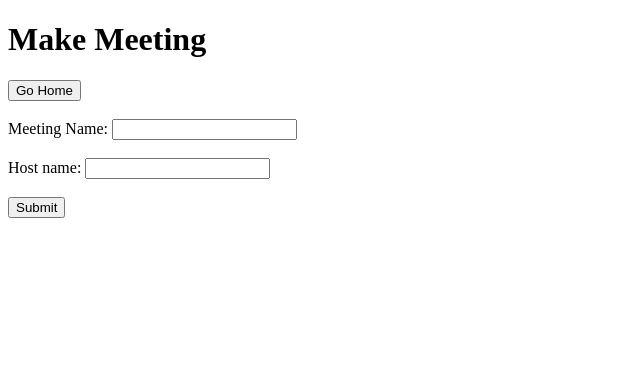
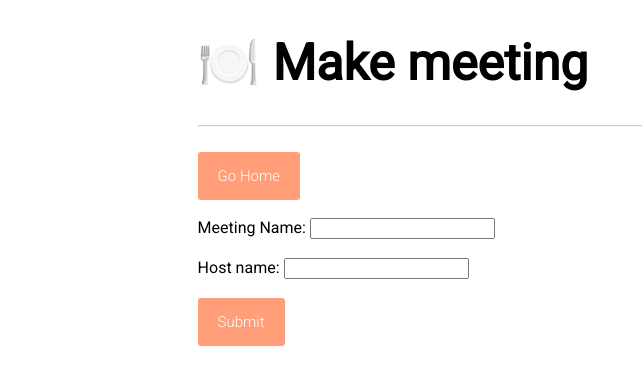
Before and after one commit to crab-projects/crab-meet, a React (Create React App) app in the folder frontend/: page /make in a window 1280 px wide. Shown: the top 384 px of the page, without its empty margins (0-642 px from the left). Built offline with nearby package versions, Linux system fonts and the light colour scheme.

Commit message:
Implement simple styling to home and make meeting pages

```diff
--- a/frontend/package.json
+++ b/frontend/package.json
@@ -11,6 +11,7 @@
     "react-dom": "^17.0.1",
     "react-router-dom": "^5.2.0",
     "react-scripts": "4.0.2",
+    "styled-components": "^5.2.1",
     "web-vitals": "^1.1.0"
   },
   "scripts": {
--- a/frontend/src/Home.js
+++ b/frontend/src/Home.js
@@ -1,14 +1,60 @@
 import React from 'react';
 import { Link } from 'react-router-dom';
+import styled from 'styled-components';
 
+export const Wrapper = styled.div`
+  margin: auto;
+  width: 70%;
+
+`;
+
+export const H1 = styled.h1`
+  font-family: Roboto;
+  font-size: 50px;
+
+
+`;
+
+export const Hr = styled.hr`
+  opacity: 0.5;
+`;
+
+const Subtitle = styled.p`
+  font-family: Roboto;
+  font-size: 20px;
+`;
+
+export const Button = styled.button`
+  font-family: Roboto;
+  font-weight: 300;
+  font-size: 15px;
+  background: #ff9e78;
+  color: white;
+  border: none;
+  border-radius: 3px;
+  padding: 15px 20px 15px 20px;
+  transition: 0.15s;
+
+  :hover {
+    opacity: 0.8;
+    cursor: pointer;
+  }
+
+`;
 
 export default function Home() {
     return (
-      <>
-        <h1>Home</h1>
+      <Wrapper>
+        <style>{`
+          @import url('https://fonts.googleapis.com/css2?family=Roboto:wght@300;400&display=swap');
+        `}</style>
+
+        <H1>🦀CrabMeet</H1>
+        <Hr/>
+        <Subtitle>Get together and have a good time, crab-style: without the hassle.</Subtitle>
         <Link to="/make">
-          <button type="button">Make Meeting</button>
+          <Button type="button">Make Meeting</Button>
         </Link>
-      </>
+      </Wrapper>
     );
   }
--- a/frontend/src/MakeMeeting.js
+++ b/frontend/src/MakeMeeting.js
@@ -1,6 +1,12 @@
 import React from 'react';
 import { Link, useHistory } from 'react-router-dom';
 import { handleSubmit } from './api';
+import { Wrapper, H1, Hr, Button } from './Home';
+import styled from 'styled-components';
+
+const Form = styled.form`
+  font-family: Roboto;
+`;
 
 export default function MakeMeeting() {
 
@@ -19,15 +25,23 @@ export default function MakeMeeting() {
   }
 
   return (
-    <>
-      <h1>Make Meeting</h1>
+    <Wrapper>
+        <style>{`
+          @import url('https://fonts.googleapis.com/css2?family=Roboto:wght@300;400&display=swap');
+          hr {
+            margin-bottom: 25px;
+          }
+        `}</style>
+
+      <H1>🍽️ Make meeting</H1>
+      <Hr/>
       <Link to="/">
-        <button type="button">Go Home</button>
+        <Button type="button">Go Home</Button>
       </Link>
 
       <br></br>
       <br></br>
-      <form>
+      <Form>
         <label>Meeting Name: </label>
         <input
           type="text"
@@ -52,13 +66,13 @@ export default function MakeMeeting() {
         <br />
         <br />
 
-        <button
+        <Button
           type="button"
           onClick={() => handleSubmit(meetingInputs, history)}
         >
           Submit
-        </button>
-      </form>
-    </>
+        </Button>
+      </Form>
+    </Wrapper>
   );
 }
```
Also changed, not shown: 1 other file (tests, documents, lock files or other folders).
